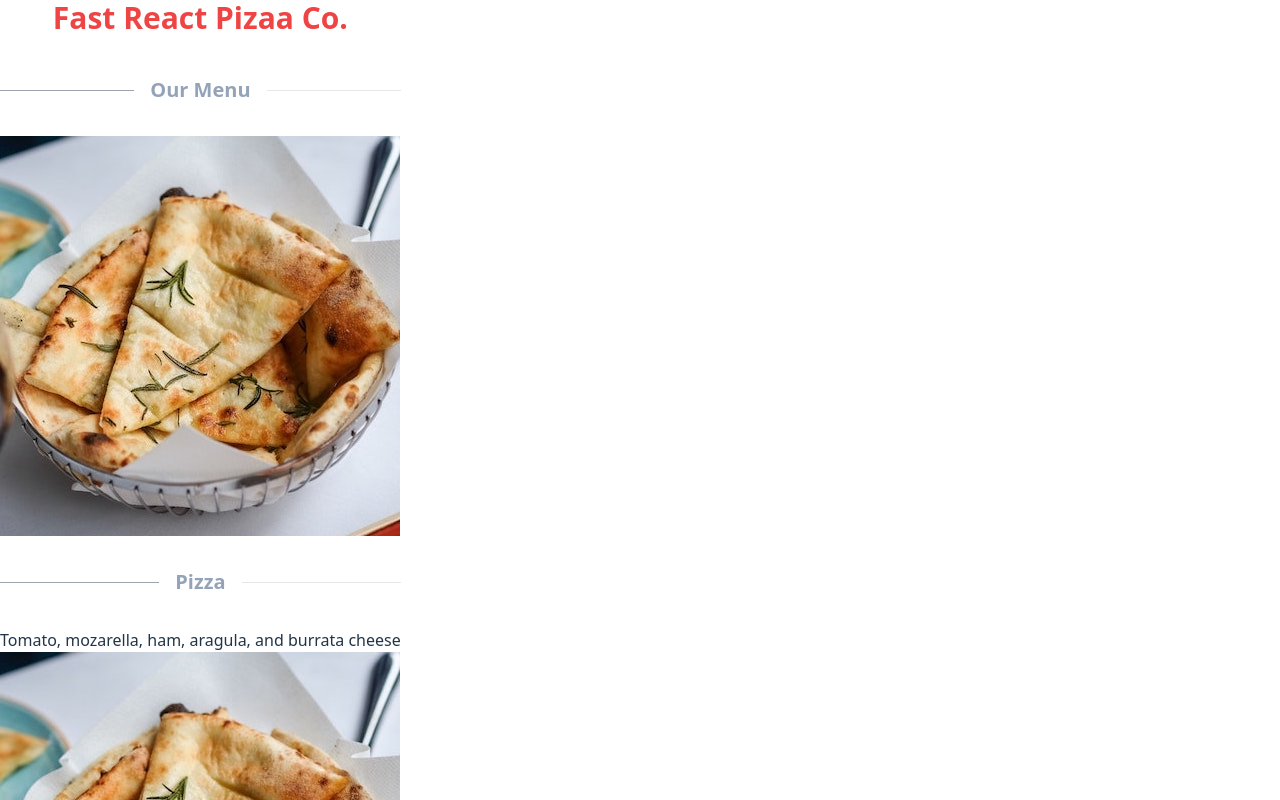
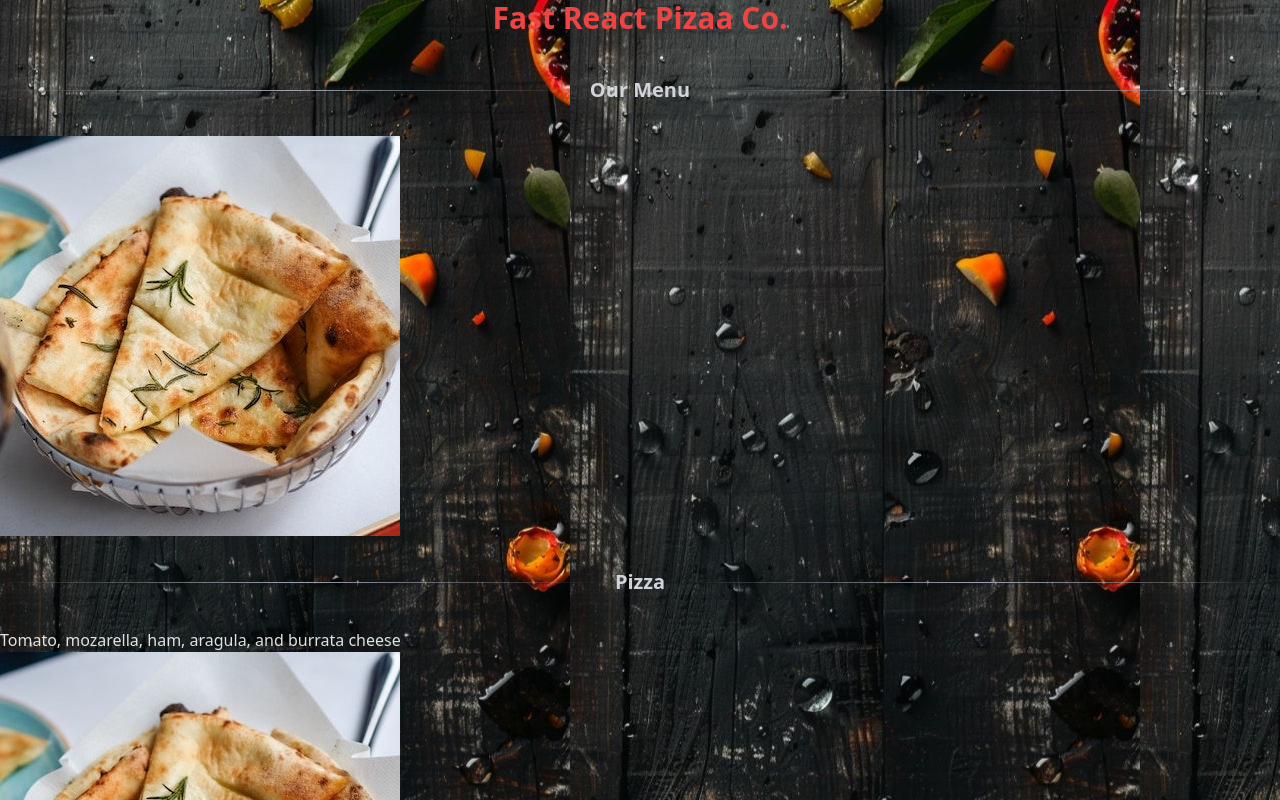
Before and after one commit to qhoncheh/-pizza-landing-react-, a React (Vite) app: page / in a window 1280 px wide. Shown: the top 800 px of the page. Built offline with nearby package versions, Linux system fonts and the light colour scheme.

Commit message:
refactor

```diff
--- a/src/App.tsx
+++ b/src/App.tsx
@@ -5,10 +5,11 @@ import Menu from "./components/Menu/Menu";
 export default function App() {
 
     return (
-        <div className="flex flex-col gap-2 justify-center">
+        <div className="bg-hero w-full flex flex-col gap-2 justify-center min-h-screen">
             <Header />
             <Menu />
             <Footer />
         </div>
+
     );
 }
--- a/src/components/custom/section-title.tsx
+++ b/src/components/custom/section-title.tsx
@@ -1,12 +1,11 @@
 import type { SectionTitleProps } from '../../types';
 
-const SectionTitle = ({ text, borderColor, className }: SectionTitleProps) => {
-
+const SectionTitle = ({ text, className = '' }: SectionTitleProps) => {
   return (
     <div className={`flex items-center gap-4 my-8 ${className}`}>
-      <div className={`flex-grow border-t border-gray-400 ${borderColor}`}></div>
-      <h2 className={`text-xl font-semibold`}>{text}</h2>
-      <div className={`flex-grow border-t ${borderColor}`}></div>
+      <div className="flex-grow h-px bg-gradient-to-r from-transparent via-gray-400 to-transparent"></div>
+      <h2 className="text-xl font-semibold text-gray-300">{text}</h2>
+      <div className="flex-grow h-px bg-gradient-to-r from-transparent via-gray-400 to-transparent rotate-180"></div>
     </div>
   );
 };
--- a/src/index.css
+++ b/src/index.css
@@ -10,64 +10,12 @@
 
   color-scheme: light dark;
   color: rgba(255, 255, 255, 0.87);
-  background-color: #242424;
+  background-color: #242424
 
-  font-synthesis: none;
-  text-rendering: optimizeLegibility;
-  -webkit-font-smoothing: antialiased;
-  -moz-osx-font-smoothing: grayscale;
-}
-
-a {
-  font-weight: 500;
-  color: #646cff;
-  text-decoration: inherit;
-}
-a:hover {
-  color: #535bf2;
 }
 
 body {
-  margin: 0;
   display: flex;
-  place-items: center;
-  min-width: 320px;
+  flex-direction: column;
   min-height: 100vh;
 }
-
-h1 {
-  font-size: 3.2em;
-  line-height: 1.1;
-}
-
-button {
-  border-radius: 8px;
-  border: 1px solid transparent;
-  padding: 0.6em 1.2em;
-  font-size: 1em;
-  font-weight: 500;
-  font-family: inherit;
-  background-color: #1a1a1a;
-  cursor: pointer;
-  transition: border-color 0.25s;
-}
-button:hover {
-  border-color: #646cff;
-}
-button:focus,
-button:focus-visible {
-  outline: 4px auto -webkit-focus-ring-color;
-}
-
-@media (prefers-color-scheme: light) {
-  :root {
-    color: #213547;
-    background-color: #ffffff;
-  }
-  a:hover {
-    color: #747bff;
-  }
-  button {
-    background-color: #f9f9f9;
-  }
-}
```
